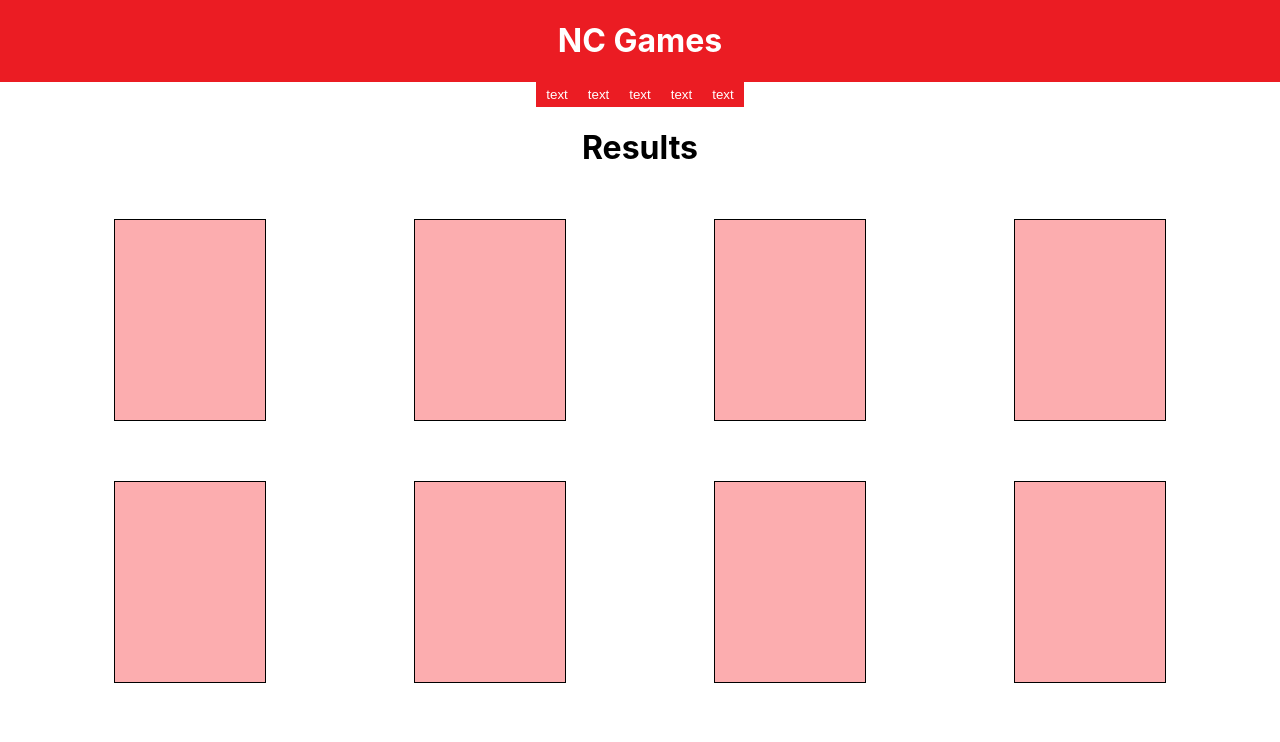
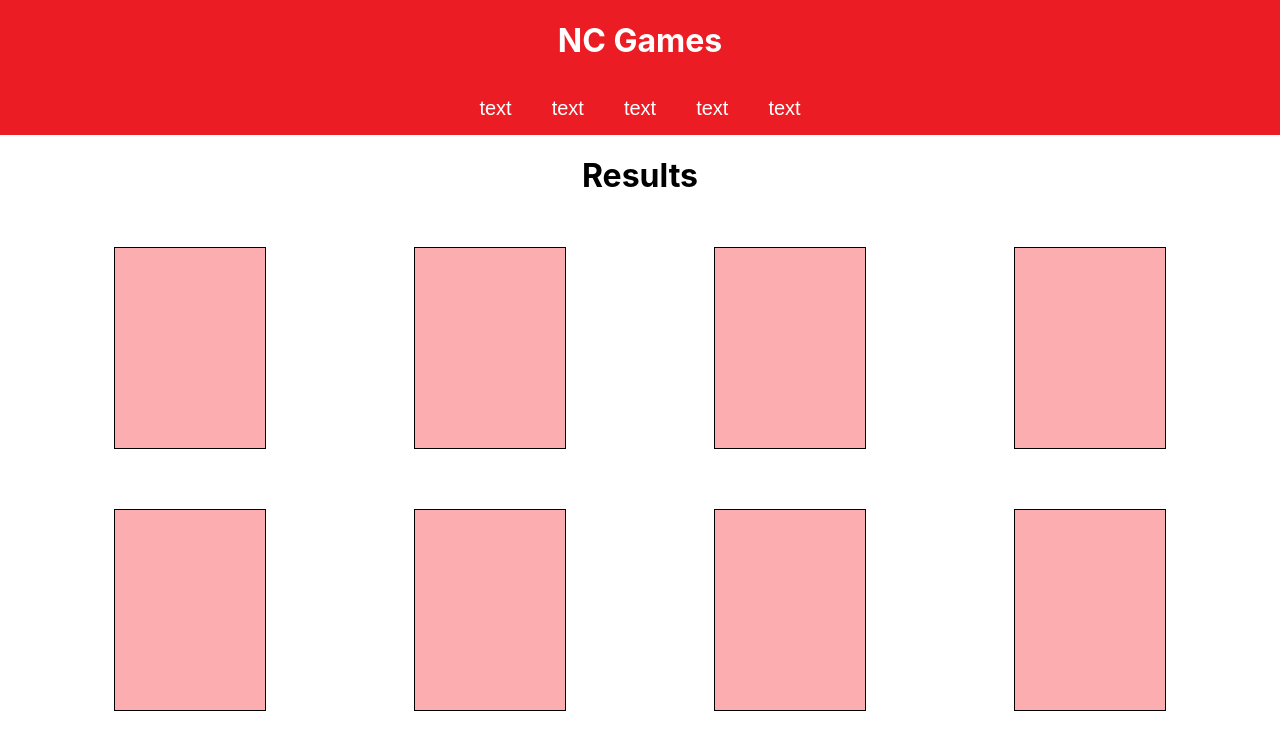
Before and after one commit to jhunethan/nc-games, a React (Create React App) app: page / in a window 1280 px wide. Shown: the top 742 px of the page. Built offline with nearby package versions, Linux system fonts and the light colour scheme.

Commit message:
added background colour and centered buttons

```diff
--- a/src/components/Nav/Nav.css
+++ b/src/components/Nav/Nav.css
@@ -1,14 +1,17 @@
 .navigationBar{
     display: flex;
-    margin: auto;
+    width: 100vw;
+    background-color: #eb1c23;
+    justify-content: center;
 }
 
 .navigationBar__button{
     background-color: #eb1c23;
     border: none;
     color: white;
+    font-size: 20px;
 
-    padding: 5px 10px;
+    padding: 15px 20px;
 
     cursor: pointer;
     transition: all 0.3s;
```
